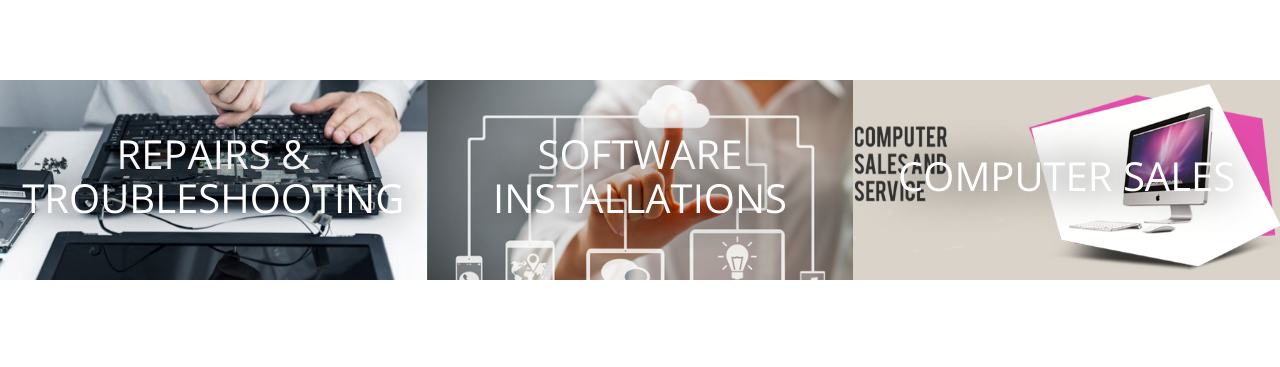
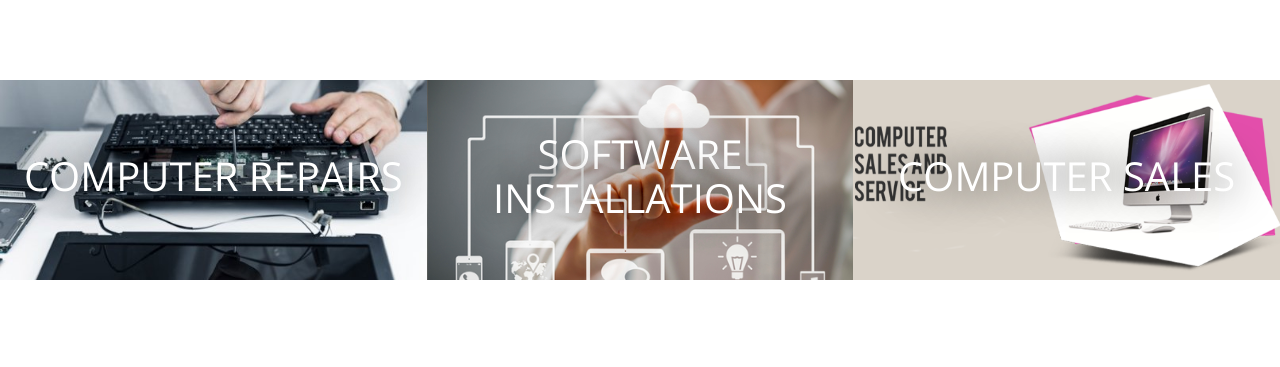
Before and after one commit to mnitservices23/it-repairs-sales, a plain HTML site: page index.html in a window 1280 px wide. Shown: the part 1500-1867 px from the top of the page. Drawn offline with nearby package versions, Linux system fonts and the light colour scheme.

Commit message:
Update index.html

```diff
--- a/index.html
+++ b/index.html
@@ -132,7 +132,7 @@
           <a href="#">
         <div class="col-md-4 promo-item item-1">
           <h3>
-            REPAIRS & TROUBLESHOOTING
+            COMPUTER REPAIRS
           </h3>
         </div>
             </a>
```
